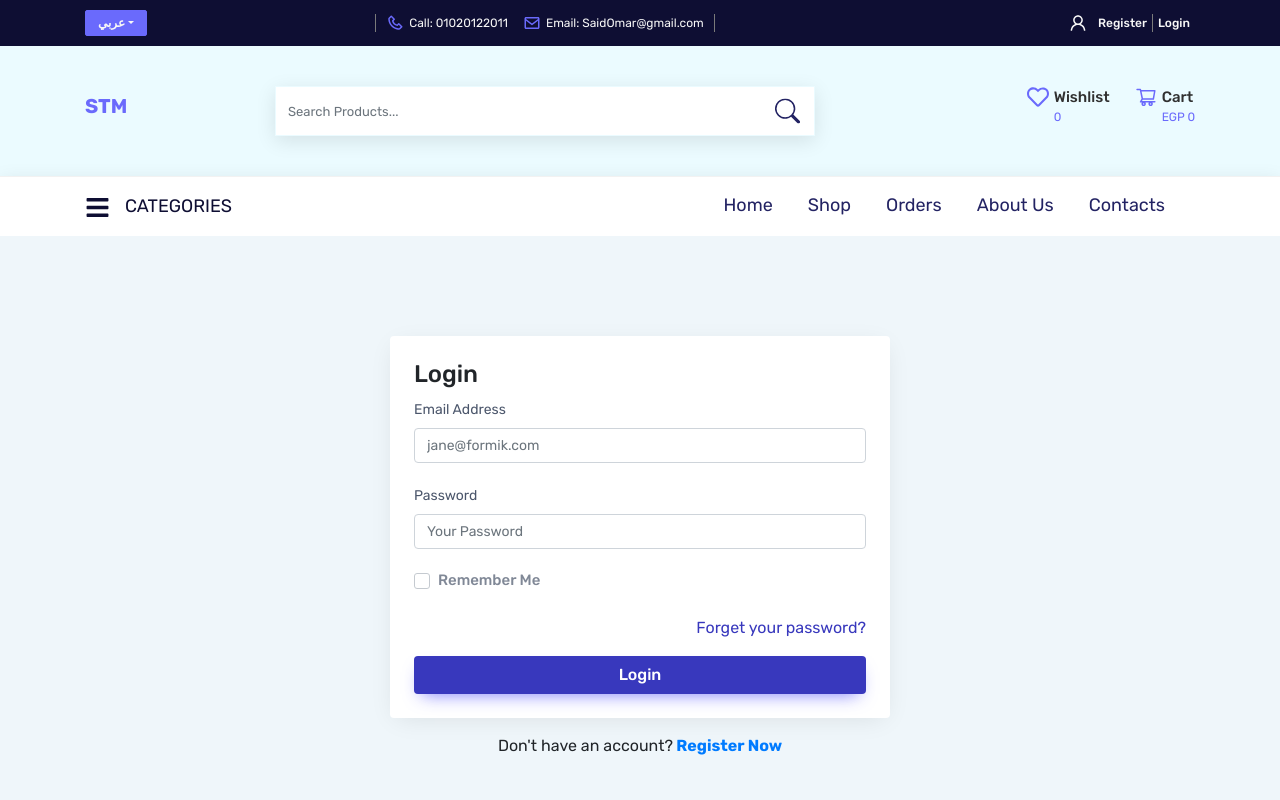
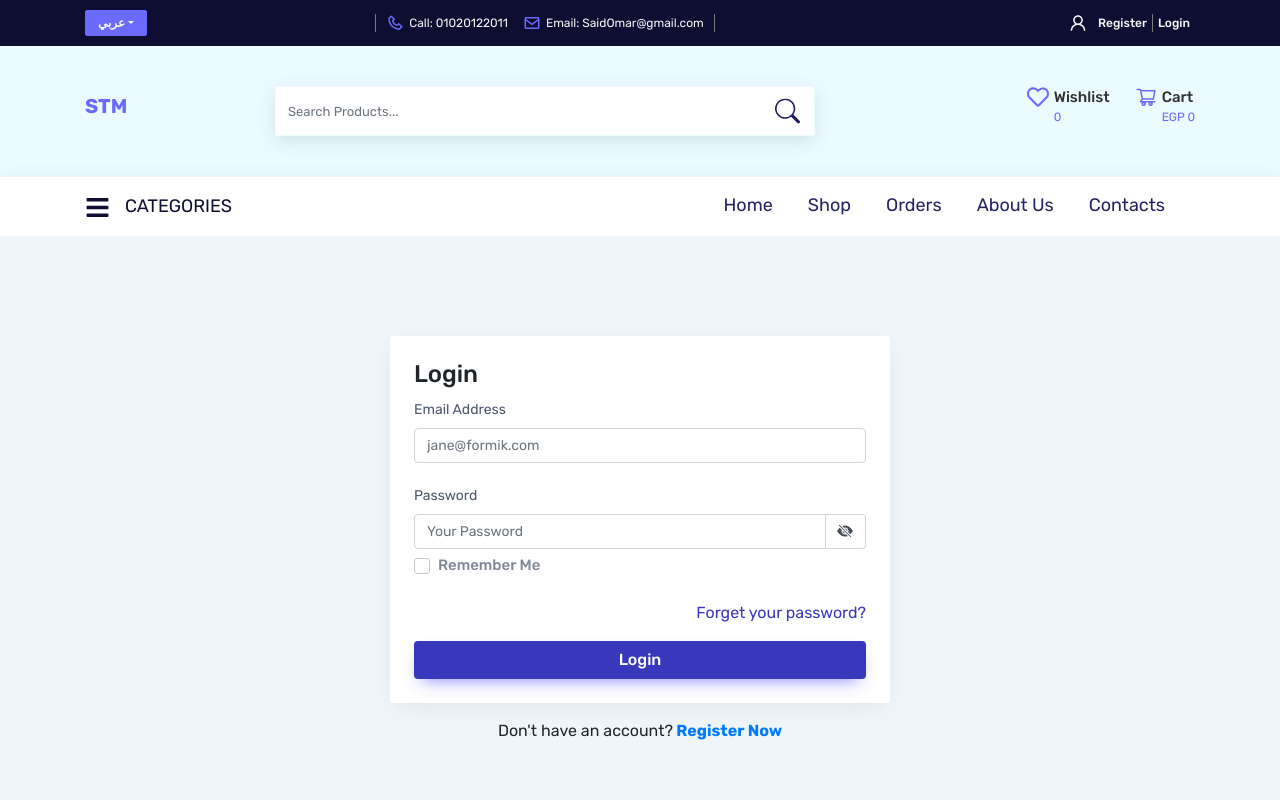
Before and after one commit to SaidOmarDev/STM-React, a React (Create React App) app: page /login in a window 1280 px wide. Shown: the top 800 px of the page. Built offline with nearby package versions, Linux system fonts and the light colour scheme; no server answers.

Commit message:
toast alert

```diff
--- a/src/Components/MainPartialComponents/Offers/offers.jsx
+++ b/src/Components/MainPartialComponents/Offers/offers.jsx
@@ -19,7 +19,6 @@ const Offers = (props) => {
     const lang = useSelector(state => state.lang.lang)
 
     if(!token){
-        cart = [];
         wishlist = []
     }
     let settings = {
--- a/src/Components/MainPartialComponents/Trending/trending.jsx
+++ b/src/Components/MainPartialComponents/Trending/trending.jsx
@@ -14,7 +14,6 @@ const Trending = (props) => {
     let wishlist = useSelector((state) => state.wishlist.items);
 
     if(!token){
-        cart = [];
         wishlist = []
     }
 
--- a/src/Components/Pages/Login/login.css
+++ b/src/Components/Pages/Login/login.css
@@ -80,6 +80,10 @@
 .login-form .noerror{
     opacity: 0;
 }
+.login-form .input-group-text{
+    background-color: transparent;
+    border-left-width: 0;
+}
 
 
 /**ٌRTL**/
--- a/src/Components/Pages/Login/login.jsx
+++ b/src/Components/Pages/Login/login.jsx
@@ -6,6 +6,7 @@ import {Formik, Form, useField} from 'formik'
 import * as Yup from 'yup'
 import { Spinner, Toast } from 'react-bootstrap';
 import AlertToast from '../../SecondaryComponents/AlertToast/alertToast';
+import { BsEyeSlashFill, BsEyeFill } from 'react-icons/bs';
 import './login.css'
 
 const MyTextInput = ({label, ...props}) => {
@@ -13,6 +14,17 @@ const MyTextInput = ({label, ...props}) => {
     return (
         <>
             <label htmlFor={props.id || props.name}>{label}</label>
+            <input className="form-control" {...field} {...props}/>
+            {meta.touched && meta.error ? (
+                <div className="error">{meta.error}</div>
+            ) : (<div className="noerror"></div>)}
+        </>
+    );
+};
+const MyTextInputWithAppend = ({...props}) => {
+    const [field, meta] = useField(props);
+    return (
+        <>
             <input className="form-control" {...field} {...props}/>
             {meta.touched && meta.error ? (
                 <div className="error">{meta.error}</div>
@@ -37,6 +49,7 @@ const MyCheckBox = ({children, ...props}) => {
 
 const Login = (props) => {
     const [isRegister, setIsRegister] = useState(false);
+    const [showPassword, setShowPassword] = useState(false)
     const history = useHistory()
     const dispatch = useDispatch();
     const loading = useSelector(state=> state.auth.loading);
@@ -48,7 +61,9 @@ const Login = (props) => {
             // props.history.replace('/');
         }
     },[token])
-    console.log(errorMessage);
+    const showPasswordHandler = () => {
+        setShowPassword(!showPassword)
+    }
 
     return (
         <React.Fragment>
@@ -93,12 +108,20 @@ const Login = (props) => {
                                         />
                                     </div>
                                     <div className="form-group">
-                                        <MyTextInput
-                                            label="Password"
-                                            name="password"
-                                            type="password"
-                                            placeholder="Your Password"
-                                        />
+                                        <label htmlFor="password">Password</label>
+                                        <div className="input-group">
+                                            <MyTextInputWithAppend
+                                                label="Password"
+                                                name="password"
+                                                type={showPassword ? "text" : "password"}
+                                                placeholder="Your Password"
+                                            />
+                                            <div className="input-group-append">
+                                                <span className="input-group-text" onClick={showPasswordHandler}>
+                                                    { showPassword ? <BsEyeFill /> : <BsEyeSlashFill />}
+                                                </span>
+                                            </div>
+                                        </div>
                                     </div>
                                     <div className="form-group">
                                         <MyCheckBox name="rememberMe">
--- a/src/Components/Pages/ShopProducts/shopProducts.jsx
+++ b/src/Components/Pages/ShopProducts/shopProducts.jsx
@@ -21,7 +21,6 @@ const ShopProducts = () => {
     let wishlist = useSelector((state) => state.wishlist.items)
 
     if(!token){
-        cart = []
         wishlist = []
     }
 
--- a/src/Components/SecondaryComponents/AlertToast/alertToast.jsx
+++ b/src/Components/SecondaryComponents/AlertToast/alertToast.jsx
@@ -12,7 +12,7 @@ const AlertToast = (props) => {
     //     setShow(false)
     // }
     return (
-        <Toast onClose={() => setShow(false)} show={showToast} delay={4000} autohide className={props.type}>
+        <Toast onClose={() => setShow(false)} show={showToast} delay={4000}  className={props.type}>
             {/* <Toast.Header>
                 <img src="holder.js/20x20?text=%20" className="rounded mr-2" alt="" />
                 <strong className="mr-auto">Bootstrap</strong>
--- a/src/Components/SecondaryComponents/Product/product.jsx
+++ b/src/Components/SecondaryComponents/Product/product.jsx
@@ -13,6 +13,7 @@ import { OverlayTrigger, Spinner, Toast, Tooltip } from 'react-bootstrap'
 import AlertToast from '../AlertToast/alertToast'
 
 const Product = (props) => {
+    const [proId, setProId] = useState('')
     const token = useSelector(state => state.auth.token)
     const loading = useSelector(state => state.cart.loading)
     const dispatch = useDispatch();
@@ -25,9 +26,9 @@ const Product = (props) => {
         // }else{
         //     history.push("/login");
         // }
-        const added = dispatch(addToCart(product));
+        dispatch(addToCart(product));
         setAlert(true)
-        console.log(added);
+        setProId(product.id)
     }
     const addToWishListHandler = (product)=>{
         if(token){
@@ -39,11 +40,11 @@ const Product = (props) => {
 
     return (
         <React.Fragment>
-            {/* {showAlert ?
-                <AlertToast /> : null
+            {/* {showAlert && (props.product.id === proId) && !loading ?
+                <AlertToast type="bg-success" content="Product added to cart successfully"/> : null
             } */}
             <div className="product card">
-                {loading ?
+                {loading && (props.product.id === proId) ?
                     <div className="spinner">
                         <Spinner animation="border"/>
                     </div> : null
```
Also changed, not shown: src/db.json (+12 -22 lines), src/actions/cartActions.js (indentation only), 1 other file (tests, documents, lock files or other folders).
